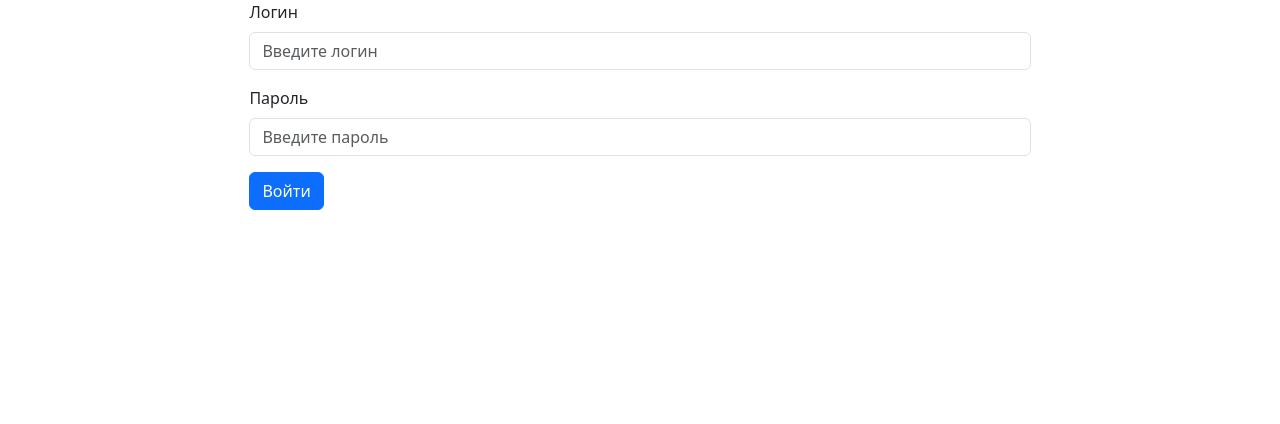
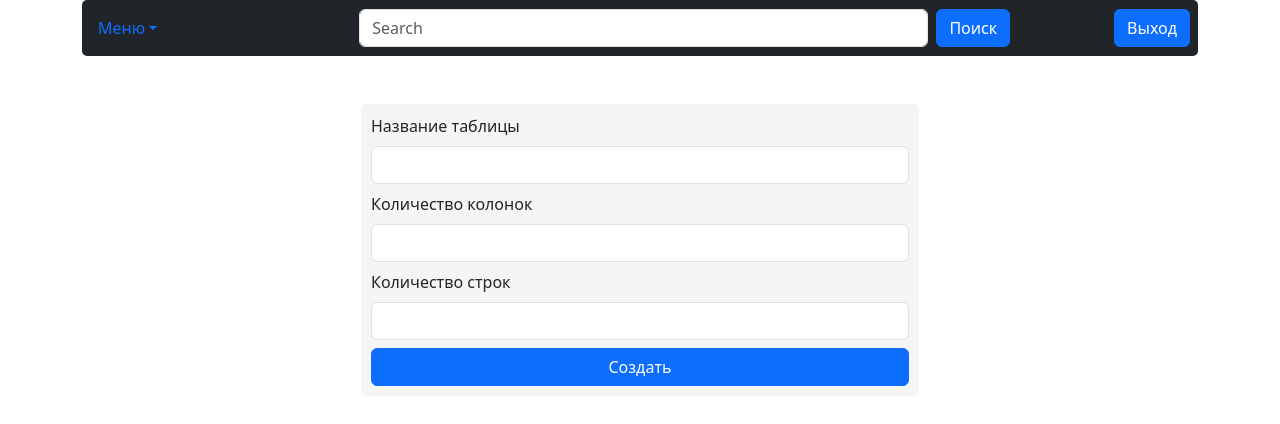
Before and after one commit to tra1t69/table_master, a React (Create React App) app: page / in a window 1280 px wide. Shown: the top 424 px of the page. Built offline with nearby package versions, Linux system fonts and the light colour scheme.

Commit message:
createTablePage

```diff
--- a/src/App.tsx
+++ b/src/App.tsx
@@ -2,12 +2,12 @@ import React, {FC} from 'react';
 import './App.css';
 import LoginPage from './components/pages/login';
 import 'bootstrap/dist/css/bootstrap.min.css';
-import MainPage from './components/pages/main';
+import CreateTablePage from './components/pages/createTable';
 
 const App:FC = () =>{
   return (
     <div>
-      <LoginPage />
+      <CreateTablePage />
     </div>
   );
 }
--- /dev/null
+++ b/src/components/pages/createTable.css
@@ -0,0 +1,7 @@
+.form{
+  width: 50%;
+  background-color: rgb(245, 245, 245);
+  padding: 10px;
+  border-radius: 5px;
+  margin-left: 25%;
+}
--- /dev/null
+++ b/src/components/pages/createTable.tsx
@@ -0,0 +1,84 @@
+import React, { FC, FormEvent, useState, ChangeEvent } from "react";
+import Header from "./header";
+import { Form, Button, Container } from "react-bootstrap";
+import './createTable.css'
+import { isNumberObject } from "util/types";
+
+
+
+
+
+const CreateTablePage:FC = () =>{
+  const[tableName, setTableName] = useState('');
+  const[column, setColumn] = useState('');
+  const[row, setRow] = useState('');
+
+  const OnTableName = (e: ChangeEvent<HTMLInputElement>) =>{
+    e.preventDefault();
+    setTableName(e.target.value);
+  }
+
+  const OnColumn = (e: ChangeEvent<HTMLInputElement>) =>{
+    e.preventDefault();
+    setColumn(e.target.value);
+  }
+
+  const onRow = (e: ChangeEvent<HTMLInputElement>) =>{
+    e.preventDefault();
+    setRow(e.target.value);
+  }
+
+
+
+  const onSubmit  = (e: FormEvent) => {
+    e.preventDefault();
+    if(isFinite(Number(row)) === false || isFinite(Number(column)) === false || row.trim() === "" || column.trim() === "")
+      {
+        console.log("Ошибка")
+      }
+  }
+
+
+  return(
+    <div>
+    <Header />
+    <Container className="mt-5" >
+    <Form  onSubmit={onSubmit} className="form d-flex flex-column justify-content-center">
+    <Form.Group className="mb-2">
+      <Form.Label>Название таблицы</Form.Label>
+      <Form.Control
+      type="text"
+      name="table-name"
+      id="table-name"
+      onChange={OnTableName}
+      />
+    </Form.Group>
+    <Form.Group className="mb-2">
+      <Form.Label>Количество колонок</Form.Label>
+      <Form.Control
+      type="text"
+      name="column"
+      id="column"
+      onChange={OnColumn}
+      />
+    </Form.Group>
+    <Form.Group className="mb-2">
+      <Form.Label>Количество строк</Form.Label>
+      <Form.Control
+      type="text"
+      name="row"
+      id="row"
+      onChange={onRow}
+      />
+    </Form.Group>
+    <Button className="form-button" type="submit">Создать</Button>
+    </Form>
+    </Container>
+    </div>
+
+  )
+}
+
+
+
+export default CreateTablePage;
--- a/src/components/pages/main.tsx
+++ b/src/components/pages/header.tsx
@@ -1,13 +1,16 @@
 import React, { FC, ChangeEvent, FormEvent, useState } from 'react';
 import { Navbar, Nav, NavDropdown, Col, Button, Row, Form, Container } from 'react-bootstrap';
 import { Link } from 'react-router-dom';
-import './main.css';
-const MainPage:FC =()=>{
+import './header.css';
+const Header:FC =()=>{
+  const onSubmit  = (e: FormEvent) => {
+    e.preventDefault();
+  }
 
   return(
     <Container>
-    <Navbar variant="pills" bg='dark' className='nav' >
-      <NavDropdown title="Меню" id="nav-dropdown" className='list_title'>
+    <Navbar bg='dark' className='nav' onSubmit={onSubmit}>
+      <NavDropdown title="Меню" id="nav-dropdown">
         <NavDropdown.Item eventKey="1">Редактировать таблицу</NavDropdown.Item>
         <NavDropdown.Item eventKey="2">Загрузить таблицу</NavDropdown.Item>
         <NavDropdown.Divider />
@@ -19,12 +22,12 @@ const MainPage:FC =()=>{
             placeholder="Search"
             className="mr-sm-2"
           />
-          <Button className='' type="submit">Поиск</Button>
+          <Button className='ms-2' type="submit">Поиск</Button>
       </Form>
-      <Button type="submit" className="ms-lg-auto">Выход</Button>
+      <Button type="submit" className="ms-lg-auto me-lg-2">Выход</Button>
     </Navbar>
     </Container>
   )
 }
 
-export default MainPage;
+export default Header;
--- a/src/components/pages/login.tsx
+++ b/src/components/pages/login.tsx
@@ -36,7 +36,7 @@ const LoginPage: FC = () => {
         <Form.Group className="mb-3">
           <Form.Label>Логин</Form.Label>
           <Form.Control
-          onChange={OnLogin}
+            onChange={OnLogin}
             type="text"
             placeholder="Введите логин"
             name="login"
@@ -46,7 +46,7 @@ const LoginPage: FC = () => {
         <Form.Group className="mb-3">
           <Form.Label>Пароль</Form.Label>
           <Form.Control
-          onChange={onPassword}
+            onChange={onPassword}
             type="text"
             placeholder="Введите пароль"
             name="password"
```
Also changed, not shown: src/components/pages/header.css (renamed from src/components/pages/main.css).
